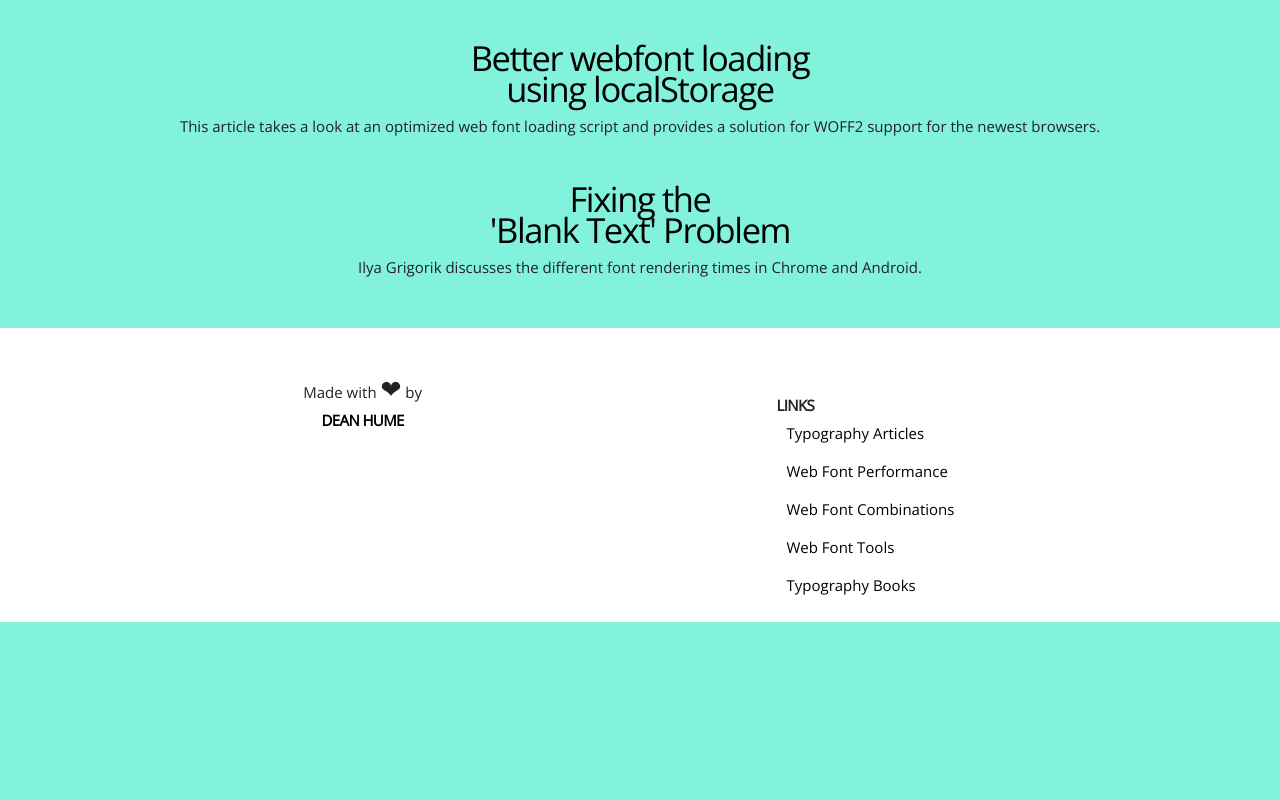
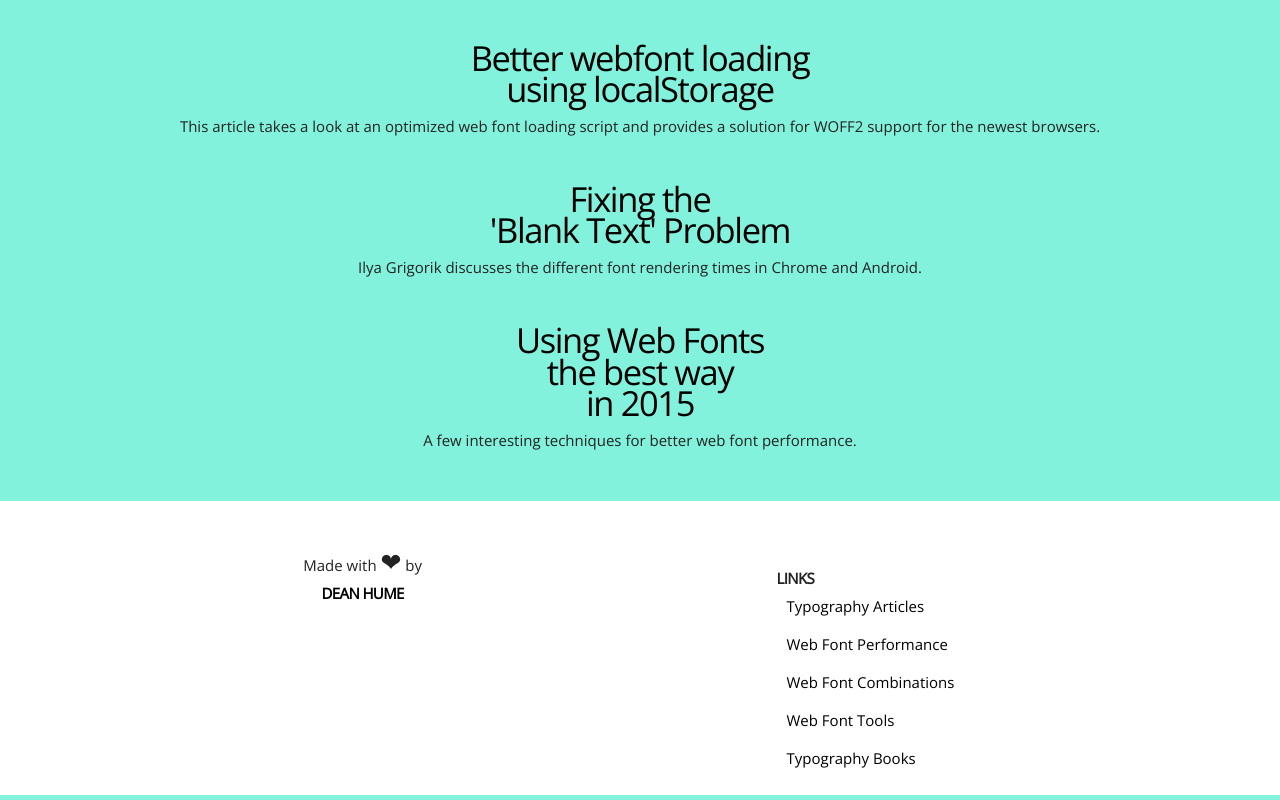
Before and after one commit to deanhume/typography, a plain HTML site: page font-performance.html in a window 1280 px wide. Shown: the part 1021-1821 px from the top of the page. Before the commit the page ends 1648 px from the top, so only its background shows below. Drawn offline with nearby package versions, Linux system fonts and the light colour scheme.

Commit message:
Added new perf links

```diff
--- a/font-performance.html
+++ b/font-performance.html
@@ -66,6 +66,8 @@ h2{letter-spacing:-.1rem}body{line-height:1.6}.container{position:relative;width
 			<p>This article takes a look at an optimized web font loading script and provides a solution for WOFF2 support for the newest browsers.</p>
 			<h2 class="header"><a href="https://www.igvita.com/2015/04/10/fixing-the-blank-text-problem/">Fixing the <br>'Blank Text' Problem</a></h2>
 			<p>Ilya Grigorik discusses the different font rendering times in Chrome and Android.</p>
+			<h2 class="header"><a href="https://helloanselm.com/2015/using-webfonts-in-2015/">Using Web Fonts <br> the best way<br> in 2015</a></h2>
+			<p>A few interesting techniques for better web font performance.</p>
 		</div>
 	</div>
 	<br>
```
